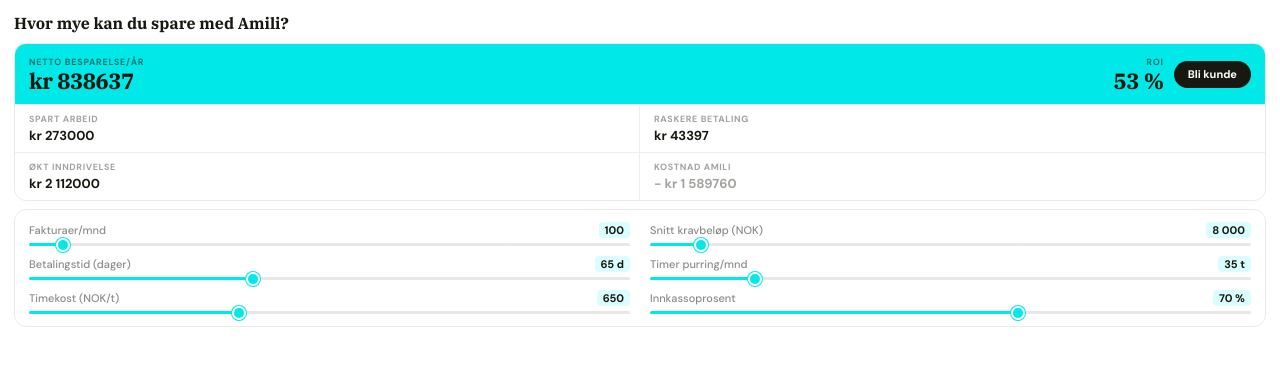
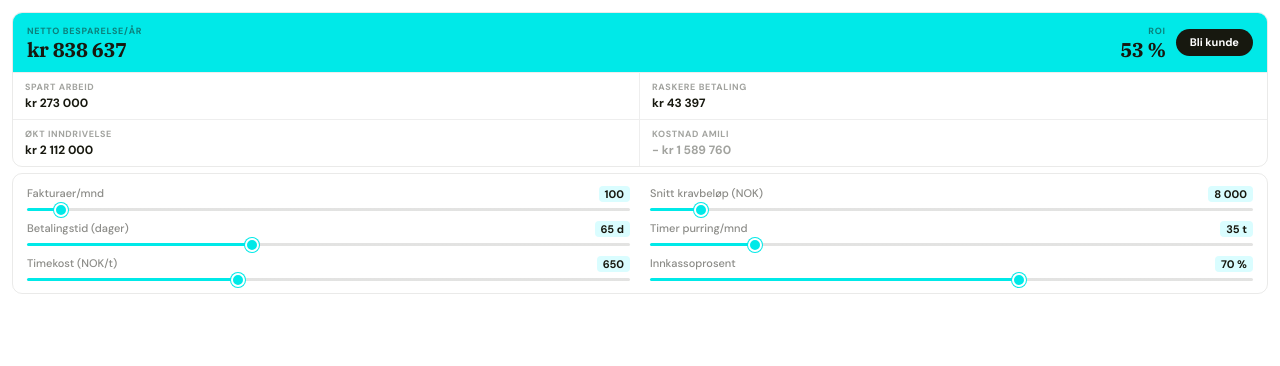
Before and after one commit to EmilVisma/amili-roi-calculator, a plain HTML site: page index.html in a window 1280 px wide. Drawn offline with Linux system fonts and the light colour scheme.

Commit message:
Full redesign: stable grid layout, fixed number formatter, postMessage resize

```diff
--- a/index.html
+++ b/index.html
@@ -3,12 +3,20 @@
 <head>
   <meta charset="UTF-8">
   <meta name="viewport" content="width=device-width, initial-scale=1.0">
-  <title>ROI-kalkulator | Amili</title>
   <link href="https://fonts.googleapis.com/css2?family=DM+Sans:opsz,wght@9..40,400;9..40,500;9..40,700&family=IBM+Plex+Serif:wght@700&display=swap" rel="stylesheet">
   <style>
     *, *::before, *::after { box-sizing: border-box; margin: 0; padding: 0; }
     html, body { background: #fff; font-family: 'DM Sans', sans-serif; -webkit-font-smoothing: antialiased; }
-    input[type=range] { -webkit-appearance: none; appearance: none; width: 100%; height: 3px; border-radius: 100px; outline: none; cursor: pointer; border: none; display: block; }
+
+    .card { border: 1px solid rgba(23,24,15,.09); border-radius: 10px; overflow: hidden; }
+    .label { font-size: 9px; font-weight: 700; letter-spacing: .08em; text-transform: uppercase; color: rgba(23,24,15,.5); margin-bottom: 3px; }
+    .num  { font-family: 'IBM Plex Serif', serif; font-size: 20px; font-weight: 700; color: #17180f; letter-spacing: -.02em; line-height: 1; }
+    .metric-label { font-size: 9px; font-weight: 600; letter-spacing: .07em; text-transform: uppercase; color: rgba(23,24,15,.4); margin-bottom: 2px; }
+    .metric-val   { font-size: 12px; font-weight: 700; color: #17180f; }
+    .slider-label { font-size: 11px; font-weight: 500; color: rgba(23,24,15,.5); line-height: 1.25; }
+    .slider-val   { font-size: 11px; font-weight: 700; color: #17180f; background: #dafdff; border-radius: 4px; padding: 1px 6px; white-space: nowrap; flex-shrink: 0; }
+
+    input[type=range] { -webkit-appearance: none; appearance: none; width: 100%; height: 3px; border-radius: 100px; outline: none; cursor: pointer; border: none; display: block; margin-top: 6px; }
     input[type=range]::-webkit-slider-thumb { -webkit-appearance: none; width: 14px; height: 14px; border-radius: 50%; background: #00e9e8; border: 2px solid #fff; box-shadow: 0 0 0 1px #00e9e8; cursor: pointer; margin-top: -5.5px; }
     input[type=range]::-webkit-slider-runnable-track { height: 3px; border-radius: 100px; }
     input[type=range]::-moz-range-thumb { width: 14px; height: 14px; border-radius: 50%; background: #00e9e8; border: 2px solid #fff; cursor: pointer; }
@@ -17,98 +25,96 @@
 </head>
 <body>
 
-<div style="padding: 14px 14px 12px;">
+<div style="padding: 12px;">
 
-  <div style="font-family: 'IBM Plex Serif', serif; font-size: 16px; font-weight: 700; color: #17180f; margin-bottom: 10px; line-height: 1.2;">Hvor mye kan du spare med Amili?</div>
-
-  <!-- Results card -->
-  <div style="border: 1px solid rgba(23,24,15,.09); border-radius: 12px; overflow: hidden; margin-bottom: 8px;">
+  <!-- Results -->
+  <div class="card" style="margin-bottom: 6px;">
 
     <!-- Total + ROI + CTA -->
     <div id="res-header" style="background: #00e9e8; padding: 12px 14px; display: flex; justify-content: space-between; align-items: center; gap: 8px;">
       <div style="min-width: 0;">
-        <div style="font-size: 9px; font-weight: 700; letter-spacing: .08em; text-transform: uppercase; color: rgba(23,24,15,.55); margin-bottom: 2px;">Netto besparelse/år</div>
-        <div id="res-total" style="font-family: 'IBM Plex Serif', serif; font-size: 22px; font-weight: 700; color: #17180f; letter-spacing: -.02em; line-height: 1;">kr 0</div>
+        <div class="label">Netto besparelse/år</div>
+        <div id="res-total" class="num">kr 0</div>
       </div>
       <div style="display: flex; align-items: center; gap: 10px; flex-shrink: 0;">
         <div style="text-align: right;">
-          <div style="font-size: 9px; font-weight: 700; letter-spacing: .08em; text-transform: uppercase; color: rgba(23,24,15,.55); margin-bottom: 2px;">ROI</div>
-          <div id="res-roi" style="font-family: 'IBM Plex Serif', serif; font-size: 22px; font-weight: 700; color: #17180f; letter-spacing: -.02em; line-height: 1;">0 %</div>
+          <div class="label">ROI</div>
+          <div id="res-roi" class="num">0 %</div>
         </div>
-        <a href="https://amili.no/no/kontakt/" target="_blank" style="display: inline-block; background: #17180f; color: #fff; font-size: 11px; font-weight: 700; padding: 8px 14px; border-radius: 100px; text-decoration: none; white-space: nowrap; line-height: 1;">Bli kunde</a>
+        <a href="https://amili.no/no/kontakt/" target="_blank" style="display:inline-block;background:#17180f;color:#fff;font-size:11px;font-weight:700;padding:8px 14px;border-radius:100px;text-decoration:none;white-space:nowrap;line-height:1;">Bli kunde</a>
       </div>
     </div>
 
-    <!-- 2×2 metrics -->
+    <!-- 4 metrics in 2×2 grid -->
     <div style="display: grid; grid-template-columns: 1fr 1fr;">
-      <div style="padding: 8px 14px; border-right: 1px solid rgba(23,24,15,.07); border-top: 1px solid rgba(23,24,15,.07);">
-        <div style="font-size: 9px; font-weight: 600; letter-spacing: .07em; text-transform: uppercase; color: rgba(23,24,15,.4); margin-bottom: 2px;">Spart arbeid</div>
-        <div id="res-labor" style="font-size: 13px; font-weight: 700; color: #17180f;">kr 0</div>
+      <div style="padding: 8px 12px; border-top: 1px solid rgba(23,24,15,.07); border-right: 1px solid rgba(23,24,15,.07);">
+        <div class="metric-label">Spart arbeid</div>
+        <div id="res-labor" class="metric-val">kr 0</div>
       </div>
-      <div style="padding: 8px 14px; border-top: 1px solid rgba(23,24,15,.07);">
-        <div style="font-size: 9px; font-weight: 600; letter-spacing: .07em; text-transform: uppercase; color: rgba(23,24,15,.4); margin-bottom: 2px;">Raskere betaling</div>
-        <div id="res-cashflow" style="font-size: 13px; font-weight: 700; color: #17180f;">kr 0</div>
+      <div style="padding: 8px 12px; border-top: 1px solid rgba(23,24,15,.07);">
+        <div class="metric-label">Raskere betaling</div>
+        <div id="res-cashflow" class="metric-val">kr 0</div>
       </div>
-      <div style="padding: 8px 14px; border-right: 1px solid rgba(23,24,15,.07); border-top: 1px solid rgba(23,24,15,.07);">
-        <div style="font-size: 9px; font-weight: 600; letter-spacing: .07em; text-transform: uppercase; color: rgba(23,24,15,.4); margin-bottom: 2px;">Økt inndrivelse</div>
-        <div id="res-recovery" style="font-size: 13px; font-weight: 700; color: #17180f;">kr 0</div>
+      <div style="padding: 8px 12px; border-top: 1px solid rgba(23,24,15,.07); border-right: 1px solid rgba(23,24,15,.07);">
+        <div class="metric-label">Økt inndrivelse</div>
+        <div id="res-recovery" class="metric-val">kr 0</div>
       </div>
-      <div style="padding: 8px 14px; border-top: 1px solid rgba(23,24,15,.07);">
-        <div style="font-size: 9px; font-weight: 600; letter-spacing: .07em; text-transform: uppercase; color: rgba(23,24,15,.4); margin-bottom: 2px;">Kostnad Amili</div>
-        <div id="res-fee" style="font-size: 13px; font-weight: 700; color: rgba(23,24,15,.4);">- kr 0</div>
+      <div style="padding: 8px 12px; border-top: 1px solid rgba(23,24,15,.07);">
+        <div class="metric-label">Kostnad Amili</div>
+        <div id="res-fee" class="metric-val" style="color: rgba(23,24,15,.4);">- kr 0</div>
       </div>
     </div>
 
   </div>
 
-  <!-- Inputs card -->
-  <div style="border: 1px solid rgba(23,24,15,.09); border-radius: 12px; padding: 12px 14px 12px;">
+  <!-- Sliders -->
+  <div class="card" style="padding: 12px 14px;">
     <div style="display: grid; grid-template-columns: 1fr 1fr; gap: 10px 20px;">
 
-      <div style="display: flex; flex-direction: column; gap: 5px;">
+      <div>
         <div style="display: flex; justify-content: space-between; align-items: center; gap: 6px;">
-          <span style="font-size: 11px; font-weight: 500; color: rgba(23,24,15,.5); line-height: 1.2;">Fakturaer/mnd</span>
-          <span id="lbl-invoices" style="font-size: 11px; font-weight: 700; color: #17180f; background: #dafdff; border-radius: 4px; padding: 1px 6px; white-space: nowrap; flex-shrink: 0;">100</span>
+          <span class="slider-label">Fakturaer/mnd</span>
+          <span id="lbl-invoices" class="slider-val">100</span>
         </div>
         <input type="range" id="rng-invoices" min="10" max="2000" step="10" value="100">
       </div>
 
-      <div style="display: flex; flex-direction: column; gap: 5px;">
+      <div>
         <div style="display: flex; justify-content: space-between; align-items: center; gap: 6px;">
-          <span style="font-size: 11px; font-weight: 500; color: rgba(23,24,15,.5); line-height: 1.2;">Snitt kravbeløp (NOK)</span>
-          <span id="lbl-avgAmount" style="font-size: 11px; font-weight: 700; color: #17180f; background: #dafdff; border-radius: 4px; padding: 1px 6px; white-space: nowrap; flex-shrink: 0;">8 000</span>
+          <span class="slider-label">Snitt kravbeløp (NOK)</span>
+          <span id="lbl-avgAmount" class="slider-val">8 000</span>
         </div>
         <input type="range" id="rng-avgAmount" min="500" max="100000" step="500" value="8000">
       </div>
 
-      <div style="display: flex; flex-direction: column; gap: 5px;">
+      <div>
         <div style="display: flex; justify-content: space-between; align-items: center; gap: 6px;">
-          <span style="font-size: 11px; font-weight: 500; color: rgba(23,24,15,.5); line-height: 1.2;">Betalingstid (dager)</span>
-          <span id="lbl-dso" style="font-size: 11px; font-weight: 700; color: #17180f; background: #dafdff; border-radius: 4px; padding: 1px 6px; white-space: nowrap; flex-shrink: 0;">65 d</span>
+          <span class="slider-label">Betalingstid (dager)</span>
+          <span id="lbl-dso" class="slider-val">65 d</span>
         </div>
         <input type="range" id="rng-dso" min="15" max="150" step="5" value="65">
       </div>
 
-      <div style="display: flex; flex-direction: column; gap: 5px;">
+      <div>
         <div style="display: flex; justify-content: space-between; align-items: center; gap: 6px;">
-          <span style="font-size: 11px; font-weight: 500; color: rgba(23,24,15,.5); line-height: 1.2;">Timer purring/mnd</span>
-          <span id="lbl-hours" style="font-size: 11px; font-weight: 700; color: #17180f; background: #dafdff; border-radius: 4px; padding: 1px 6px; white-space: nowrap; flex-shrink: 0;">35 t</span>
+          <span class="slider-label">Timer purring/mnd</span>
+          <span id="lbl-hours" class="slider-val">35 t</span>
         </div>
         <input type="range" id="rng-hours" min="2" max="200" step="1" value="35">
       </div>
 
-      <div style="display: flex; flex-direction: column; gap: 5px;">
+      <div>
         <div style="display: flex; justify-content: space-between; align-items: center; gap: 6px;">
-          <span style="font-size: 11px; font-weight: 500; color: rgba(23,24,15,.5); line-height: 1.2;">Timekost (NOK/t)</span>
-          <span id="lbl-hourly" style="font-size: 11px; font-weight: 700; color: #17180f; background: #dafdff; border-radius: 4px; padding: 1px 6px; white-space: nowrap; flex-shrink: 0;">650</span>
+          <span class="slider-label">Timekost (NOK/t)</span>
+          <span id="lbl-hourly" class="slider-val">650</span>
         </div>
         <input type="range" id="rng-hourly" min="200" max="1500" step="50" value="650">
       </div>
 
-      <div style="display: flex; flex-direction: column; gap: 5px;">
+      <div>
         <div style="display: flex; justify-content: space-between; align-items: center; gap: 6px;">
-          <span style="font-size: 11px; font-weight: 500; color: rgba(23,24,15,.5); line-height: 1.2;">Innkassoprosent</span>
-          <span id="lbl-rate" style="font-size: 11px; font-weight: 700; color: #17180f; background: #dafdff; border-radius: 4px; padding: 1px 6px; white-space: nowrap; flex-shrink: 0;">70 %</span>
+          <span class="slider-label">Innkassoprosent</span>
+          <span id="lbl-rate" class="slider-val">70 %</span>
         </div>
         <input type="range" id="rng-rate" min="30" max="95" step="1" value="70">
       </div>
@@ -119,22 +125,25 @@
 </div>
 
 <script>
-(function(){
-  var DSO=32, RATE=92, CAP=0.05, FEE=0.18;
-  var s = { invoices:100, avgAmount:8000, dso:65, hours:35, hourly:650, rate:70 };
+(function () {
+  var DSO = 32, RATE = 92, CAP = 0.05, FEE = 0.18;
+  var s = { invoices: 100, avgAmount: 8000, dso: 65, hours: 35, hourly: 650, rate: 70 };
 
   function num(n) {
     n = Math.round(n);
-    var a = n.toString(), r = '', i = a.length;
-    while (i > 0) { r = (i < a.length ? ' ' : '') + a.slice(Math.max(0, i-3), i) + r; i -= 3; }
-    return r;
+    var str = String(n), out = '', len = str.length;
+    for (var i = 0; i < len; i++) {
+      if (i > 0 && (len - i) % 3 === 0) out += ' ';
+      out += str[i];
+    }
+    return out;
   }
-  function fmt(n) { return 'kr ' + num(n); }
-  function g(id) { return document.getElementById(id); }
+  function fmt(n) { return 'kr ' + num(n); }
+  function g(id)  { return document.getElementById(id); }
 
   function fill(el) {
     var p = ((+el.value - +el.min) / (+el.max - +el.min)) * 100;
-    el.style.background = 'linear-gradient(to right,#00e9e8 ' + p + '%,rgba(23,24,15,.10) ' + p + '%)';
+    el.style.background = 'linear-gradient(to right,#00e9e8 ' + p + '%,rgba(23,24,15,.12) ' + p + '%)';
   }
 
   function calc() {
@@ -150,33 +159,40 @@
     e = g('res-labor');    if (e) e.textContent = fmt(labor);
     e = g('res-cashflow'); if (e) e.textContent = fmt(cf);
     e = g('res-recovery'); if (e) e.textContent = fmt(recov);
-    e = g('res-fee');      if (e) e.textContent = '- ' + fmt(fee);
+    e = g('res-fee');      if (e) e.textContent = '- ' + fmt(fee);
     e = g('res-total');    if (e) e.textContent = fmt(net);
-    e = g('res-roi');      if (e) e.textContent = Math.round(roi) + ' %';
+    e = g('res-roi');      if (e) e.textContent = Math.round(roi) + ' %';
     e = g('res-header');   if (e) e.style.background = net >= 0 ? '#00e9e8' : '#ffb3b3';
+    sendHeight();
   }
 
   function bind(id, field, fn) {
     var el = g(id); if (!el) return;
     fill(el);
-    el.addEventListener('input', function() {
+    el.addEventListener('input', function () {
       s[field] = +this.value;
       var l = g('lbl-' + field); if (l) l.textContent = fn(this.value);
-      fill(this); calc();
+      fill(this);
+      calc();
     });
+  }
+
+  function sendHeight() {
+    window.parent.postMessage({ type: 'amili-resize', h: document.body.scrollHeight }, '*');
   }
 
   function init() {
     if (!g('rng-invoices')) { setTimeout(init, 50); return; }
-    bind('rng-invoices',  'invoices',  function(v) { return num(+v); });
-    bind('rng-avgAmount', 'avgAmount', function(v) { return num(+v); });
-    bind('rng-dso',       'dso',       function(v) { return v + ' d'; });
-    bind('rng-hours',     'hours',     function(v) { return v + ' t'; });
-    bind('rng-hourly',    'hourly',    function(v) { return num(+v); });
-    bind('rng-rate',      'rate',      function(v) { return v + ' %'; });
+    bind('rng-invoices',  'invoices',  function (v) { return num(+v); });
+    bind('rng-avgAmount', 'avgAmount', function (v) { return num(+v); });
+    bind('rng-dso',       'dso',       function (v) { return v + ' d'; });
+    bind('rng-hours',     'hours',     function (v) { return v + ' t'; });
+    bind('rng-hourly',    'hourly',    function (v) { return num(+v); });
+    bind('rng-rate',      'rate',      function (v) { return v + ' %'; });
     calc();
   }
 
+  window.addEventListener('load', sendHeight);
   init();
 })();
 </script>
```
